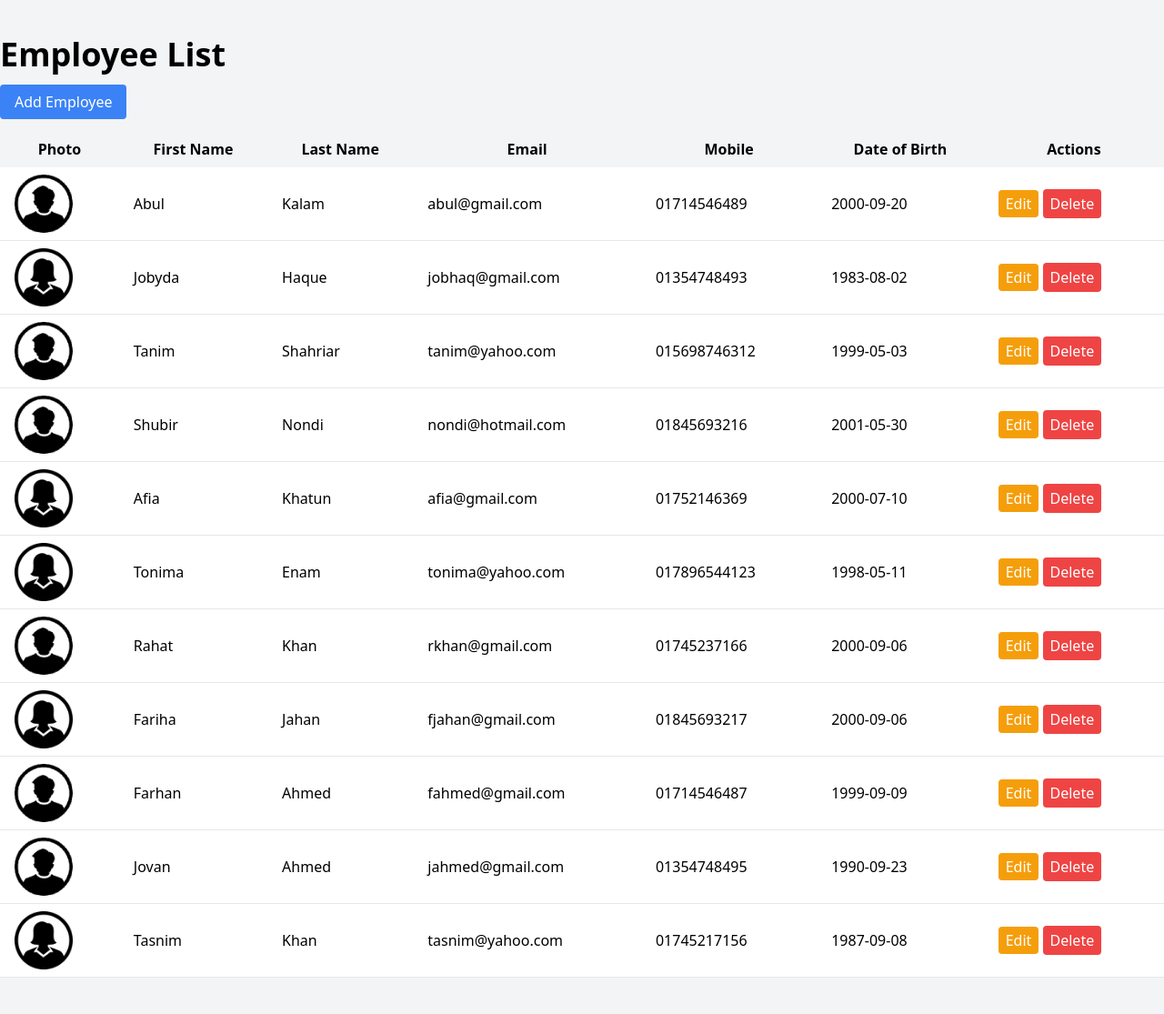
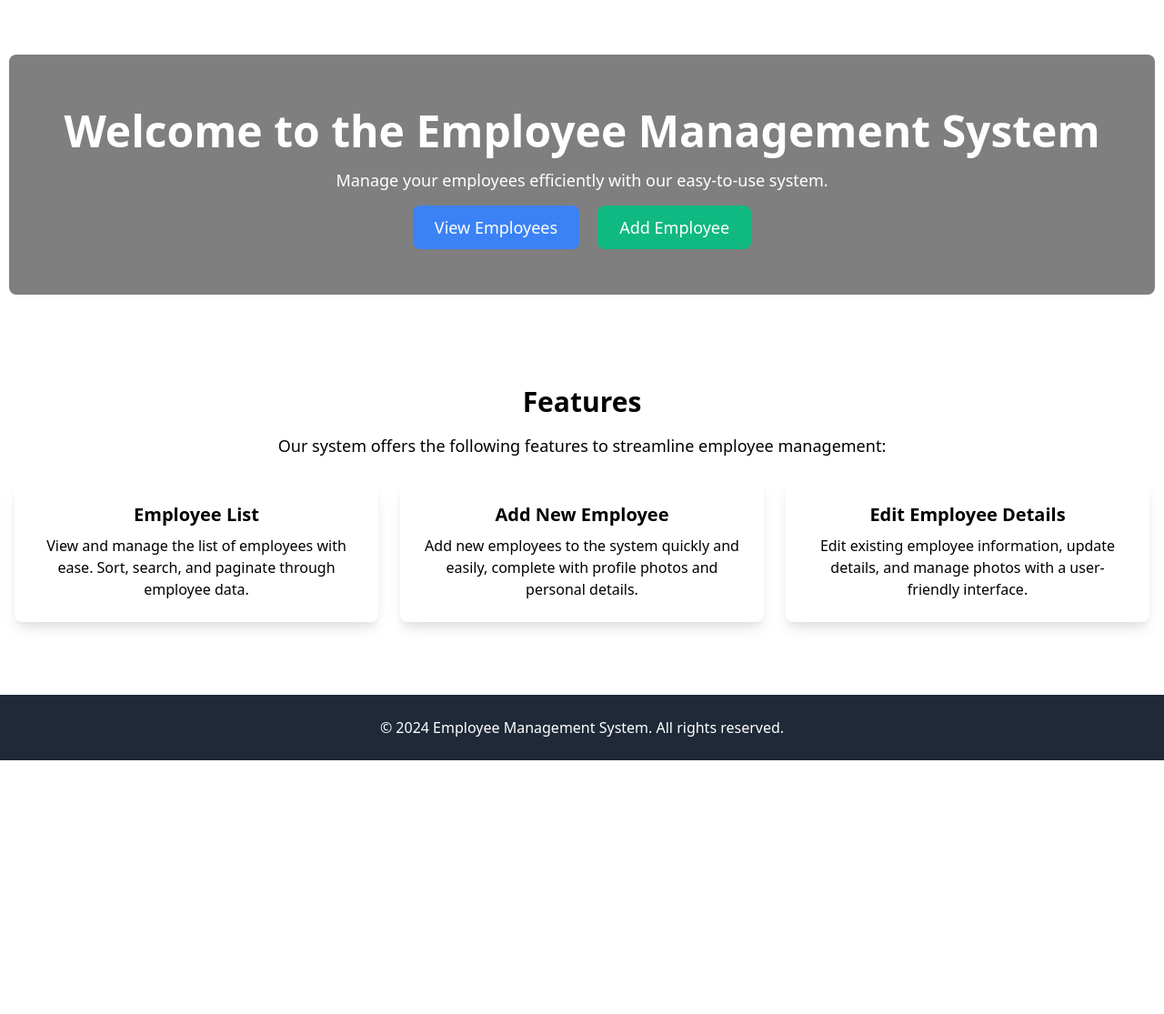
Before and after one commit to Nasifkabir/employee-management-panel, a Flask app: page / in a window 1280 px wide. Shown: the whole page at 91% size. After the commit the page ends 836 px from the top, so only its background shows below. Run offline with Flask 3, Linux system fonts and the light colour scheme.

Commit message:
Data updated

```diff
--- a/app.py
+++ b/app.py
@@ -7,6 +7,7 @@ app = Flask(__name__)
 app.config['SECRET_KEY'] = 'your_secret_key'
 app.config['SQLALCHEMY_DATABASE_URI'] = 'sqlite:///employees.db'
 app.config['UPLOAD_FOLDER'] = 'static/uploads'
+app.config['MAX_CONTENT_LENGTH'] = 16 * 1024 * 1024  # Limit upload size to 16 MB
 db = SQLAlchemy(app)
 
 class Employee(db.Model):
@@ -22,9 +23,29 @@ with app.app_context():
     db.create_all()
 
 @app.route('/')
+def home():
+    return render_template('home.html')
+
+@app.route('/index')
 def index():
-    employees = Employee.query.all()
-    return render_template('index.html', employees=employees)
+    # Default items per page
+    items_per_page = 5
+    # Get the current page number from query parameters, default is 1
+    page = request.args.get('page', 1, type=int)
+
+    # Calculate the offset and limit
+    offset = (page - 1) * items_per_page
+    employees_query = Employee.query.order_by(Employee.id).offset(offset).limit(items_per_page)
+
+    employees = employees_query.all()
+
+    # Get total number of employees
+    total_employees = Employee.query.count()
+
+    # Calculate total pages
+    total_pages = (total_employees + items_per_page - 1) // items_per_page
+
+    return render_template('index.html', employees=employees, page=page, total_pages=total_pages)
 
 @app.route('/add', methods=['GET', 'POST'])
 def add_employee():
@@ -35,7 +56,7 @@ def add_employee():
         mobile = request.form['mobile']
         date_of_birth = request.form['date_of_birth']
 
-        photo = request.files['photo']
+        photo = request.files.get('photo')
         if photo:
             photo_filename = photo.filename
             photo_path = os.path.join(app.config['UPLOAD_FOLDER'], photo_filename)
@@ -59,6 +80,7 @@ def add_employee():
         db.session.add(new_employee)
         db.session.commit()
 
+        flash('Employee added successfully!', 'success')
         return redirect(url_for('index'))
 
     return render_template('add.html')
@@ -73,22 +95,22 @@ def edit_employee(id):
         employee.mobile = request.form['mobile']
         employee.date_of_birth = request.form['date_of_birth']
 
-        if 'photo' in request.files:
-            photo = request.files['photo']
-            if photo:
-                photo_filename = photo.filename
-                photo_path = os.path.join(app.config['UPLOAD_FOLDER'], photo_filename)
-                photo.save(photo_path)
+        photo = request.files.get('photo')
+        if photo and photo.filename:
+            photo_filename = photo.filename
+            photo_path = os.path.join(app.config['UPLOAD_FOLDER'], photo_filename)
+            photo.save(photo_path)
 
-                # Resize the image
-                image = Image.open(photo_path)
-                image = image.resize((150, 150))
-                image.save(photo_path)
+            # Resize the image
+            image = Image.open(photo_path)
+            image = image.resize((150, 150))
+            image.save(photo_path)
 
-                employee.photo = photo_filename
+            employee.photo = photo_filename
 
         db.session.commit()
 
+        flash('Employee details updated successfully!', 'success')
         return redirect(url_for('index'))
 
     return render_template('edit.html', employee=employee)
@@ -99,7 +121,12 @@ def delete_employee(id):
     db.session.delete(employee)
     db.session.commit()
 
+    flash('Employee deleted successfully!', 'success')
     return redirect(url_for('index'))
 
 if __name__ == '__main__':
+    # Ensure the upload folder exists
+    if not os.path.exists(app.config['UPLOAD_FOLDER']):
+        os.makedirs(app.config['UPLOAD_FOLDER'])
+
     app.run(debug=True)
--- /dev/null
+++ b/templates/home.html
@@ -0,0 +1,59 @@
+<!DOCTYPE html>
+<html lang="en">
+<head>
+    <meta charset="UTF-8">
+    <meta name="viewport" content="width=device-width, initial-scale=1.0">
+    <title>Employee Management System</title>
+    <link rel="stylesheet" href="https://cdn.jsdelivr.net/npm/tailwindcss@2.2.19/dist/tailwind.min.css">
+    <style>
+        .hero {
+            color: #fff;
+        }
+        .hero-content {
+            background: rgba(0, 0, 0, 0.5);
+            padding: 60px;
+            text-align: center;
+            border-radius: 8px;
+        }
+    </style>
+</head>
+<body>
+    <header class="hero h-96 flex items-center justify-center">
+        <div class="hero-content">
+            <h1 class="text-5xl font-bold mb-4">Welcome to the Employee Management System</h1>
+            <p class="text-lg mb-6">Manage your employees efficiently with our easy-to-use system.</p>
+            <a href="{{ url_for('index') }}" class="bg-blue-500 text-white px-6 py-3 rounded-lg text-lg">View Employees</a>
+            <a href="{{ url_for('add_employee') }}" class="bg-green-500 text-white px-6 py-3 rounded-lg text-lg ml-4">Add Employee</a>
+        </div>
+    </header>
+
+    <main class="py-10">
+        <div class="container mx-auto px-4">
+            <section class="text-center mb-10">
+                <h2 class="text-3xl font-bold mb-4">Features</h2>
+                <p class="text-lg mb-6">Our system offers the following features to streamline employee management:</p>
+                <div class="grid grid-cols-1 md:grid-cols-3 gap-6">
+                    <div class="bg-white p-6 rounded-lg shadow-lg">
+                        <h3 class="text-xl font-semibold mb-2">Employee List</h3>
+                        <p>View and manage the list of employees with ease. Sort, search, and paginate through employee data.</p>
+                    </div>
+                    <div class="bg-white p-6 rounded-lg shadow-lg">
+                        <h3 class="text-xl font-semibold mb-2">Add New Employee</h3>
+                        <p>Add new employees to the system quickly and easily, complete with profile photos and personal details.</p>
+                    </div>
+                    <div class="bg-white p-6 rounded-lg shadow-lg">
+                        <h3 class="text-xl font-semibold mb-2">Edit Employee Details</h3>
+                        <p>Edit existing employee information, update details, and manage photos with a user-friendly interface.</p>
+                    </div>
+                </div>
+            </section>
+        </div>
+    </main>
+
+    <footer class="bg-gray-800 text-white py-6">
+        <div class="container mx-auto text-center">
+            <p>&copy; 2024 Employee Management System. All rights reserved.</p>
+        </div>
+    </footer>
+</body>
+</html>
--- a/templates/index.html
+++ b/templates/index.html
@@ -5,22 +5,28 @@
     <meta name="viewport" content="width=device-width, initial-scale=1.0">
     <title>Employee Management</title>
     <link rel="stylesheet" href="https://cdn.jsdelivr.net/npm/tailwindcss@2.2.19/dist/tailwind.min.css">
+    <script src="https://cdn.jsdelivr.net/npm/alpinejs@3.11.1/dist/cdn.min.js" defer></script>
 </head>
 <body class="bg-gray-100">
     <div class="container mx-auto py-10">
         <h1 class="text-4xl font-bold mb-5">Employee List</h1>
+        <div class="text-left mb-4">
+            <a href="{{ url_for('home') }}" class="bg-gray-500 text-white px-6 py-2 rounded hover:bg-gray-600">Home</a>
+        </div>
+        <a href="{{ url_for('add_employee') }}" class="bg-blue-500 text-white px-4 py-2 rounded mb-4 inline-block">Add Employee</a>
 
-        <a href="{{ url_for('add_employee') }}" class="bg-blue-500 text-white px-4 py-2 rounded">Add Employee</a>
+        <div class="mb-4">
+            <input type="text" id="search" placeholder="Search by name or email" class="w-full p-2 border rounded-lg" oninput="filterTable()">
+        </div>
 
-        <table class="table-auto w-full mt-5">
+        <table id="employeeTable" class="table-auto w-full mt-5">
             <thead>
                 <tr>
                     <th class="px-4 py-2">Photo</th>
-                    <th class="px-4 py-2">First Name</th>
-                    <th class="px-4 py-2">Last Name</th>
-                    <th class="px-4 py-2">Email</th>
-                    <th class="px-4 py-2">Mobile</th>
-                    <th class="px-4 py-2">Date of Birth</th>
+                    <th class="px-4 py-2 cursor-pointer" onclick="sortTable('full_name')">Full Name</th>
+                    <th class="px-4 py-2 cursor-pointer" onclick="sortTable('email')">Email</th>
+                    <th class="px-4 py-2 cursor-pointer" onclick="sortTable('mobile')">Mobile</th>
+                    <th class="px-4 py-2 cursor-pointer" onclick="sortTable('date_of_birth')">Date of Birth</th>
                     <th class="px-4 py-2">Actions</th>
                 </tr>
             </thead>
@@ -30,21 +36,48 @@
                     <td class="px-4 py-2">
                         <img src="{{ url_for('static', filename='uploads/' + (employee.photo if employee.photo else 'default.jpg')) }}" alt="Employee Photo" class="w-16 h-16 object-cover rounded">
                     </td>
-                    <td class="px-4 py-2">{{ employee.first_name }}</td>
-                    <td class="px-4 py-2">{{ employee.last_name }}</td>
+                    <td class="px-4 py-2">{{ employee.first_name }} {{ employee.last_name }}</td>
                     <td class="px-4 py-2">{{ employee.email }}</td>
                     <td class="px-4 py-2">{{ employee.mobile }}</td>
                     <td class="px-4 py-2">{{ employee.date_of_birth }}</td>
                     <td class="px-4 py-2">
                         <a href="{{ url_for('edit_employee', id=employee.id) }}" class="bg-yellow-500 text-white px-2 py-1 rounded">Edit</a>
                         <form action="{{ url_for('delete_employee', id=employee.id) }}" method="POST" class="inline-block">
-                            <button type="submit" class="bg-red-500 text-white px-2 py-1 rounded" onclick="return confirm('Are you sure you want to delete this employee?');">Delete</button>
+                            <button type="submit" class="bg-red-500 text-white px-2 py-1 rounded" onclick="return confirmDelete();">Delete</button>
                         </form>
                     </td>
                 </tr>
                 {% endfor %}
             </tbody>
         </table>
+
+        <!-- Pagination controls -->
+        <div class="mt-5">
+            <a href="{{ url_for('index', page=page-1) }}" class="bg-gray-500 text-white px-4 py-2 rounded" {% if page <= 1 %}disabled{% endif %}>Previous</a>
+            <span class="px-4 py-2">Page {{ page }} of {{ total_pages }}</span>
+            <a href="{{ url_for('index', page=page+1) }}" class="bg-gray-500 text-white px-4 py-2 rounded" {% if page >= total_pages %}disabled{% endif %}>Next</a>
+        </div>
     </div>
+
+    <script>
+        function filterTable() {
+            const searchValue = document.getElementById('search').value.toLowerCase();
+            const rows = document.querySelectorAll('#employeeTable tbody tr');
+
+            rows.forEach(row => {
+                const cells = row.querySelectorAll('td');
+                const matches = Array.from(cells).some(cell => cell.textContent.toLowerCase().includes(searchValue));
+                row.style.display = matches ? '' : 'none';
+            });
+        }
+
+        function sortTable(column) {
+            // Sorting logic can be added here if needed
+        }
+
+        function confirmDelete() {
+            return confirm('Are you sure you want to delete this employee?');
+        }
+    </script>
 </body>
 </html>
```
Also changed, not shown: templates/add.html (+55 -33 lines), templates/edit.html (+50 -23 lines), instance/employees.db, static/uploads/default_female.png (added), static/uploads/home_cover.png (added), static/uploads/images_male.png (added).
